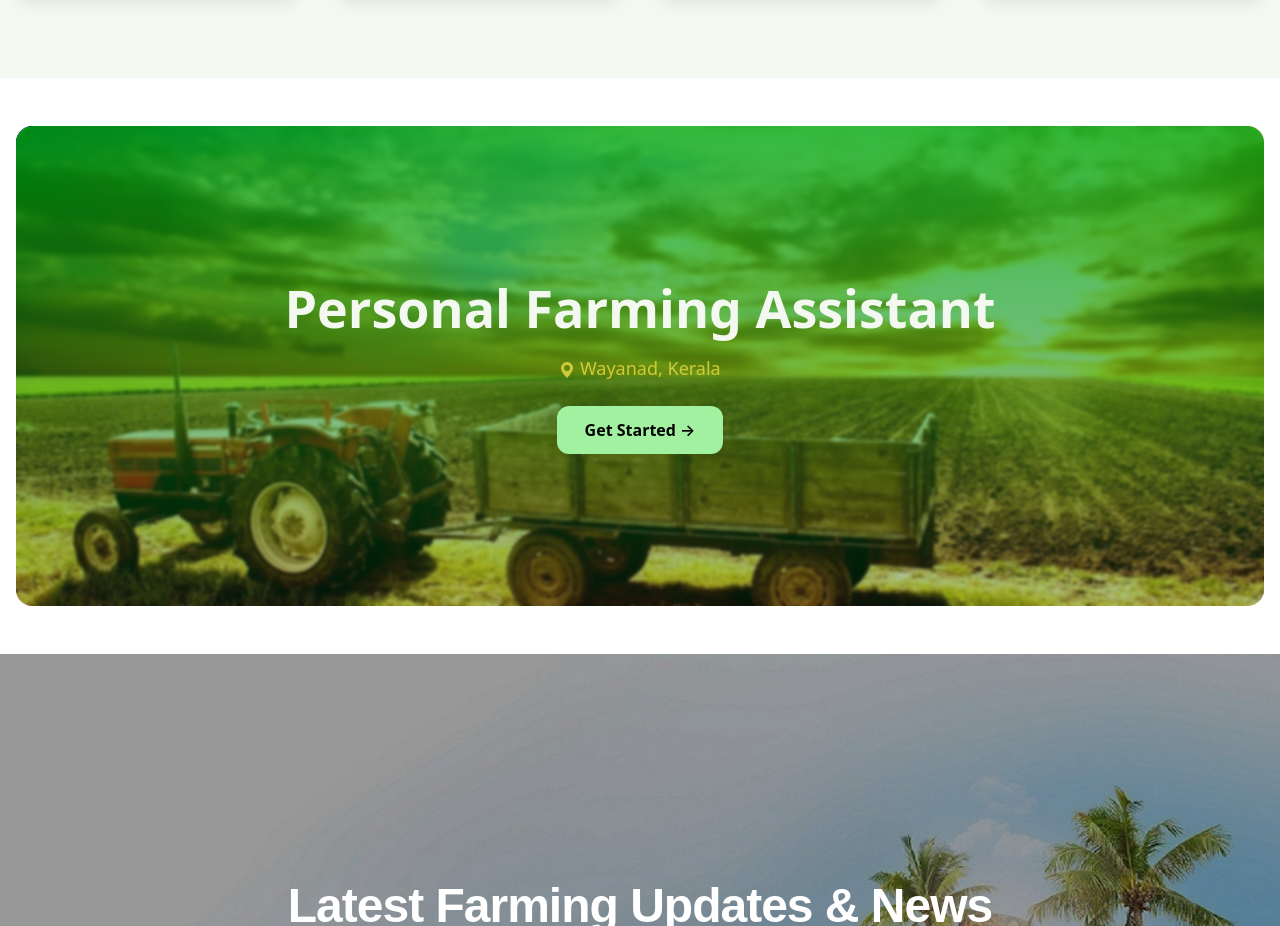
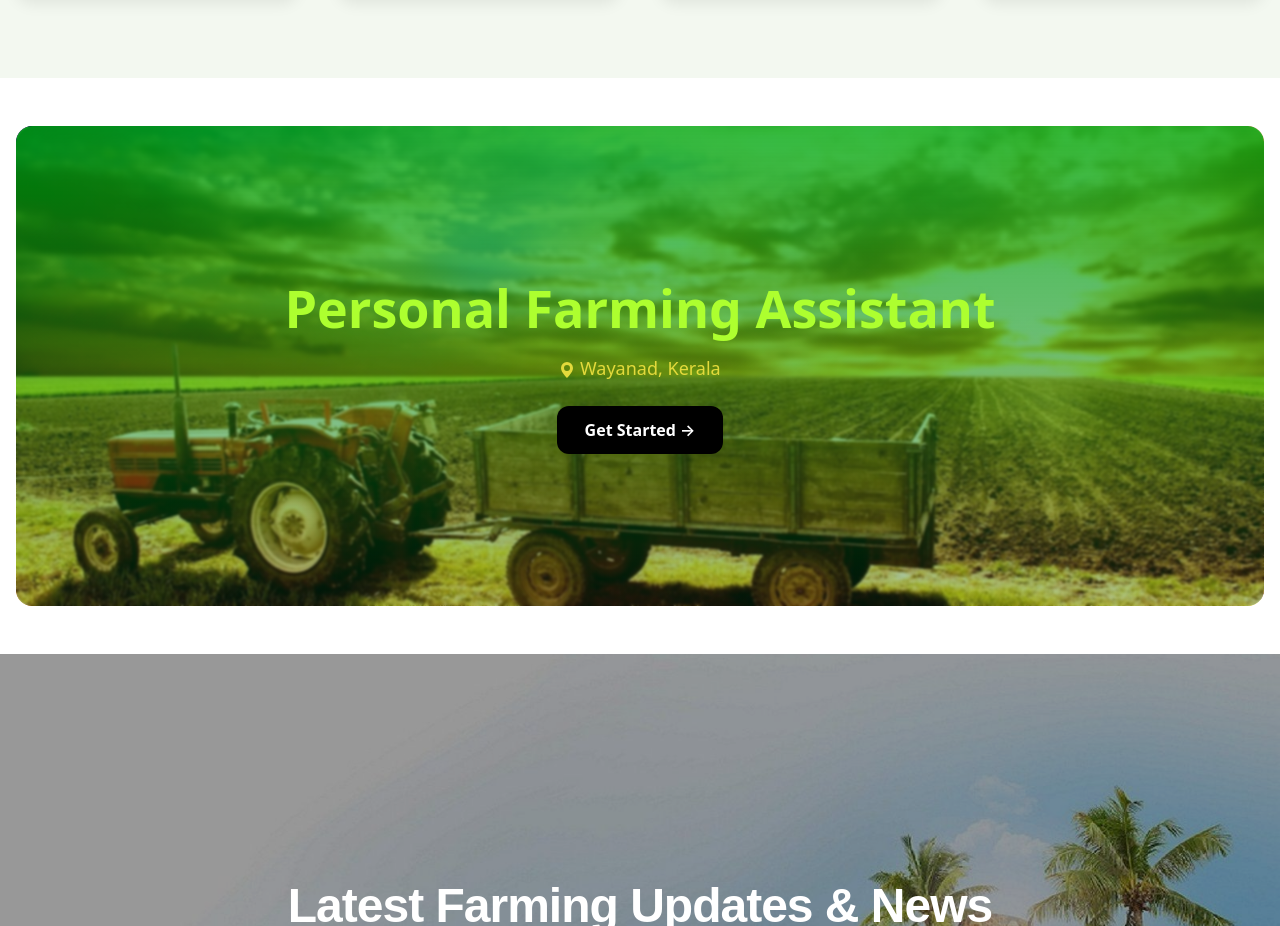
Before and after one commit to AniketSen03/Krishi-Sakhi, a React (Vite) app: page / in a window 1280 px wide. Shown: the part 1890-2816 px from the top of the page. Built offline with nearby package versions, Linux system fonts and the light colour scheme.

Commit message:
change in header and its css ,assistant

```diff
--- a/src/Components/Header.jsx
+++ b/src/Components/Header.jsx
@@ -23,8 +23,8 @@ export default function Header() {
           </nav>
           {/* Desktop Button */}
           <div className="desktop-btn">
-            <Link to={'/signin'} className="signinbtn"><button>SignIn</button></Link>
-            <Link to={'/signup'} className="signupbtn"><button>SignUp</button></Link>
+            <Link to={'/signin'} ><button className="signinbtn">SignIn</button></Link>
+            <Link to={'/signup'}><button  className="signupbtn">SignUp</button></Link>
           </div>
 
           {/* Mobile menu button */}
@@ -43,8 +43,8 @@ export default function Header() {
               <Link to={'/about'} onClick={() => setIsMenuOpen(false)}>About</Link>
               <Link to={'/services'} onClick={() => setIsMenuOpen(false)}>Services</Link>
               <Link to={'/contact'} onClick={() => setIsMenuOpen(false)}>Contact</Link>
-              <Link to={'/signin'}><button className="signupbtn">SignIn</button></Link>
-              <Link to={'/signup'}><button className="signinbtn">SignUP</button></Link>
+              <Link to={'/signin'}><button className="siginbtn">SignIn</button></Link>
+              <Link to={'/signup'}><button className="signupbtn">SignUP</button></Link>
             </nav>
           </div>
         )}
--- a/src/Styling/FarmingAssistant.css
+++ b/src/Styling/FarmingAssistant.css
@@ -20,7 +20,7 @@
   padding: 32px;
   background: linear-gradient(-180deg, rgba(0, 168, 14, 0.8), rgba(1, 65, 25, 0.3));
   border-radius: 16px;
-  backdrop-filter: blur(1.5px);
+  backdrop-filter: blur(1px);
   display: flex;
   flex-direction: column;
   justify-content:center ;
@@ -31,21 +31,21 @@
   font-size: 52px;
   font-weight: 700;
   margin-bottom: 16px;
-  color: #f3f8f0;
+  color: greenyellow;
 }
 
 .farming-location {
   font-size: 18px;
   margin-bottom: 24px;
-  color: #d1c93c;
+  color: #e3da3c;
 }
 
 .farming-button {
   padding: 12px 28px;
   font-size: 16px;
   font-weight: 600;
-  color: black;
-  background-color: rgb(161, 241, 161);
+  color: white;
+  background-color: black;
   border: none;
   border-radius: 12px;
   cursor: pointer;
@@ -53,7 +53,7 @@
 }
 
 .farming-button:hover {
-  background-color: #e6f4ea;
+  background-color: #202020;
   transform: translateX(3px);
   box-shadow: 0 8px 20px rgba(0,0,0,0.2);
 }
--- a/src/Styling/Header.css
+++ b/src/Styling/Header.css
@@ -63,6 +63,20 @@ height: 40px;
   background-color: #166534; /* green-800 */
 }
 
+/* SignIn button */
+.signinbtn {
+  background-color: #15803d;
+  color: white;
+  border: none;
+}
+
+/* SignUp button (outlined style) */
+.signupbtn {
+  background: transparent;
+  color: #15803d;
+  border: 2px solid #15803d;
+}
+
 /* Mobile menu button */
 .mobile-menu-btn {
   display: block;
@@ -80,7 +94,19 @@ height: 40px;
 .mobile-menu-btn button:hover {
   color: #15803d; /* green-700 */
 }
+/* SignIn button */
+.mobile-nav nav .signinbtn {
+  background-color: #15803d;
+  color: white;
+  border: none;
+}
 
+/* SignUp button (outlined style) */
+.mobile-nav nav .signupbtn {
+  background: transparent;
+  color: #15803d;
+  border: 2px solid #15803d;
+}
 /* Mobile navigation */
 .mobile-nav {
   padding-bottom: 16px;
```
